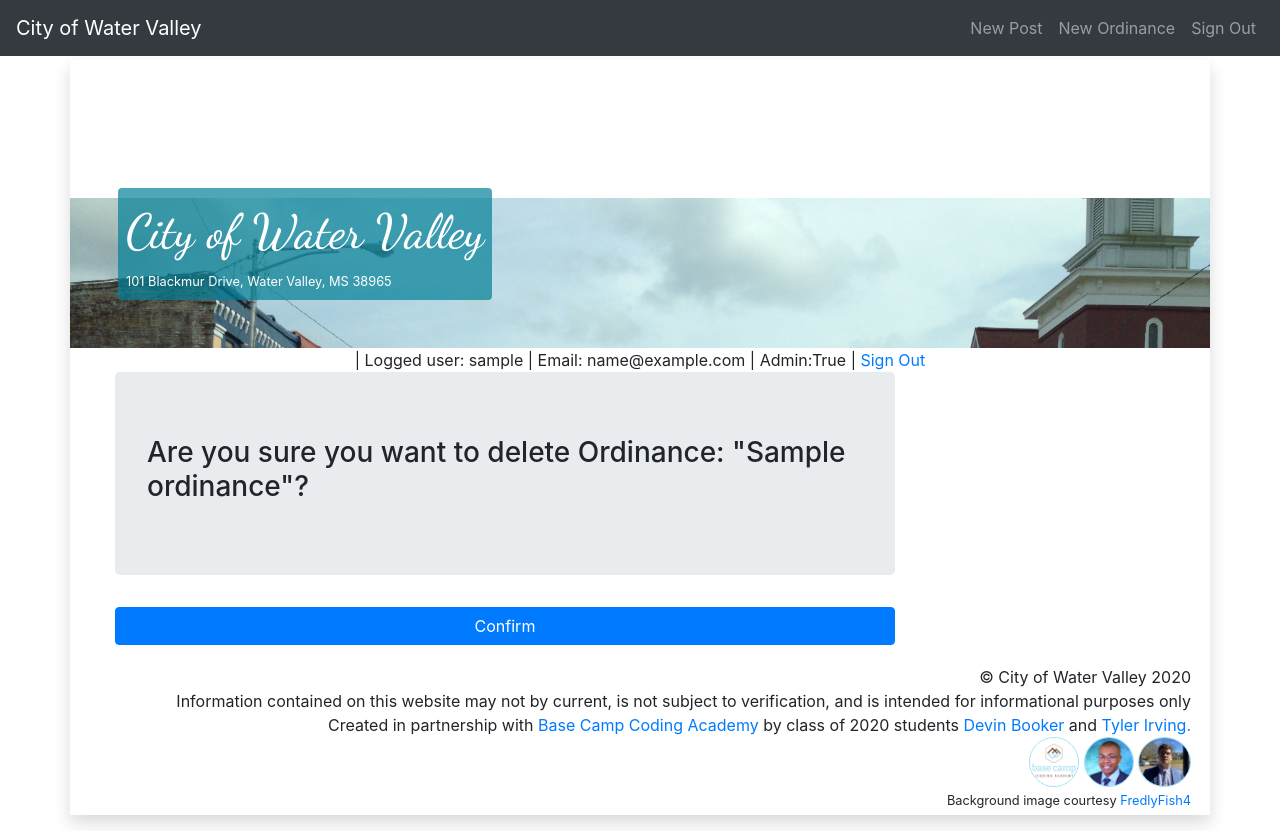
After one commit to devinbooker616/WVWebsite, a Django app: page /ordinance/1/delete/ in a window 1280 px wide. The commit adds this page. Run offline with Django 3.2, Linux system fonts and the light colour scheme; a user stored in the database is signed in; tables that the repository leaves empty hold one stand-in row (values such as "Sample post"); some libraries are stand-ins or nearby versions.

Commit message:
Completed CRUD for city ordinances
Admins can now create, read, update, and delete city ordinances from the site

```diff
--- a/WVWebsite/app/admin.py
+++ b/WVWebsite/app/admin.py
@@ -1,5 +1,5 @@
 from django.contrib import admin
-from WVWebsite.app.models import Post, About, WhiteListedEmail
+from WVWebsite.app.models import Post, About, WhiteListedEmail, Ordinance
 
 
 class PostAdmin(admin.ModelAdmin):
@@ -13,7 +13,11 @@ class AboutAdmin(admin.ModelAdmin):
 class WhiteListedEmailAdmin(admin.ModelAdmin):
     pass
 
+class OrdinanceAdmin(admin.ModelAdmin):
+    pass
+
 
 admin.site.register(Post, PostAdmin)
 admin.site.register(About, AboutAdmin)
 admin.site.register(WhiteListedEmail, WhiteListedEmailAdmin)
+admin.site.register(Ordinance, OrdinanceAdmin)
--- a/WVWebsite/app/models.py
+++ b/WVWebsite/app/models.py
@@ -32,3 +32,9 @@ class WhiteListedEmail(models.Model):
 class Ordinance(models.Model):
     link = models.URLField()
     title = models.TextField()
+
+    def __str__(self):
+        return self.title
+
+    def get_absolute_url(self):
+        return reverse("Home")
--- a/WVWebsite/app/templates/base.html
+++ b/WVWebsite/app/templates/base.html
@@ -38,6 +38,14 @@
         {% if user.is_superuser %}
         <li class="nav-item">
           <a class="nav-link" href="{% url 'create_post' %}">New Post</a>
+        </li>
+        {% else %}
+
+        {% endif %}
+
+         {% if user.is_superuser %}
+        <li class="nav-item">
+          <a class="nav-link" href="{% url 'create_ordinance' %}">New Ordinance</a>
         </li>
         {% else %}
 
--- /dev/null
+++ b/WVWebsite/app/templates/ordinance_confirm_delete.html
@@ -0,0 +1,29 @@
+{% extends "base.html" %}
+
+{% block content %}
+<div class="container">
+
+        <!-- Form -->
+        <form action="" method="post">
+
+            {% csrf_token %}
+
+            <div class="col-sm-9">
+                <div class="jumbotron">
+                    <h3>Are you sure you want to delete Ordinance: "{{ ordinance.title|safe }}"?</h3>
+                </div>
+            </div>
+
+            <div class="form-group">
+                <div class="col-sm-9">
+
+                    <!-- Submit button -->
+                    <button type="submit" class="btn btn-primary btn-block">Confirm</button>
+
+                </div>
+            </div>
+
+        </form>
+
+</div>
+{% endblock content %}
--- a/WVWebsite/app/views.py
+++ b/WVWebsite/app/views.py
@@ -35,6 +35,7 @@ def home(request, username=None):
 
     posts = paginator.get_page(page)
     abouts = About.objects.all()
+    ordinances = Ordinance.objects.all()
 
     return render(
         request,
@@ -44,6 +45,7 @@ def home(request, username=None):
             "first_name": first_name,
             "last_name": last_name,
             "abouts": abouts,
+            "ordinances": ordinances,
         },
     )
 
@@ -95,7 +97,29 @@ class OrdinanceCreate(LoginRequiredMixin, CreateView):
     fields = ["link", "title"]
     template_name = "create_ordinance.html"
     login_url = reverse_lazy("login")
+    success_url = reverse_lazy("Home")
 
     def form_valid(self, form):
         form.instance.user = self.request.user
         return super().form_valid(form)
+
+
+class OrdinanceUpdate(LoginRequiredMixin, UpdateView):
+    model = Ordinance
+    fields = ["link", "title"]
+    template_name = "create_ordinance.html"
+    login_url = reverse_lazy("login")
+    success_url = reverse_lazy("Home")
+
+    def test_func(self):
+        return Ordinance.objects.get(id=self.kwargs["pk"])
+
+
+class OrdinanceDelete(LoginRequiredMixin, DeleteView):
+    model = Ordinance
+    success_url = reverse_lazy("Home")
+    login_url = reverse_lazy("login")
+    template_name = "ordinance_confirm_delete.html"
+
+    def test_func(self):
+        return Post.objects.get(id=self.kwargs["pk"])
--- a/WVWebsite/urls.py
+++ b/WVWebsite/urls.py
@@ -26,6 +26,8 @@ from WVWebsite.app.views import (
     UpdateView,
     AboutUpdate,
     OrdinanceCreate,
+    OrdinanceUpdate,
+    OrdinanceDelete,
 )
 from django.views.generic import TemplateView
 from django.conf import settings
@@ -41,5 +43,13 @@ urlpatterns = [
     path("post/<int:pk>/delete/", PostDelete.as_view(), name="delete_post"),
     path("about/<int:pk>/update", AboutUpdate.as_view(), name="update_about"),
     path("post/ordinance/", OrdinanceCreate.as_view(), name="create_ordinance"),
+    path(
+        "post/ordinance/<int:pk>/update",
+        OrdinanceUpdate.as_view(),
+        name="update_ordinance",
+    ),
+    path(
+        "ordinance/<int:pk>/delete/", OrdinanceDelete.as_view(), name="delete_ordinance"
+    ),
     path("logout", logout_view, name="logout"),
 ]
```
Also changed, not shown: WVWebsite/app/templates/create_ordinance.html (+4 -4 lines), WVWebsite/app/templates/home.html (+16 -0 lines).
